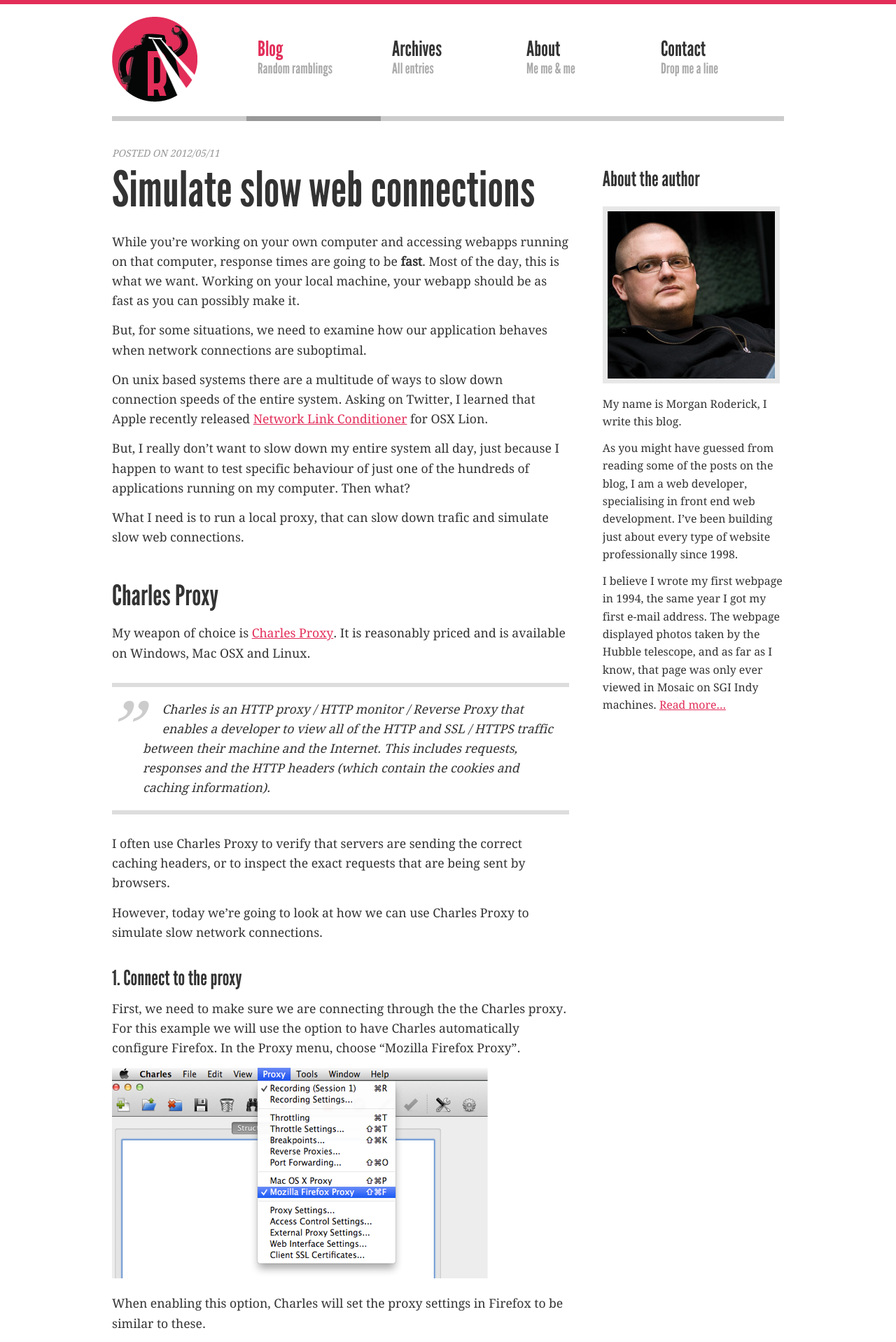
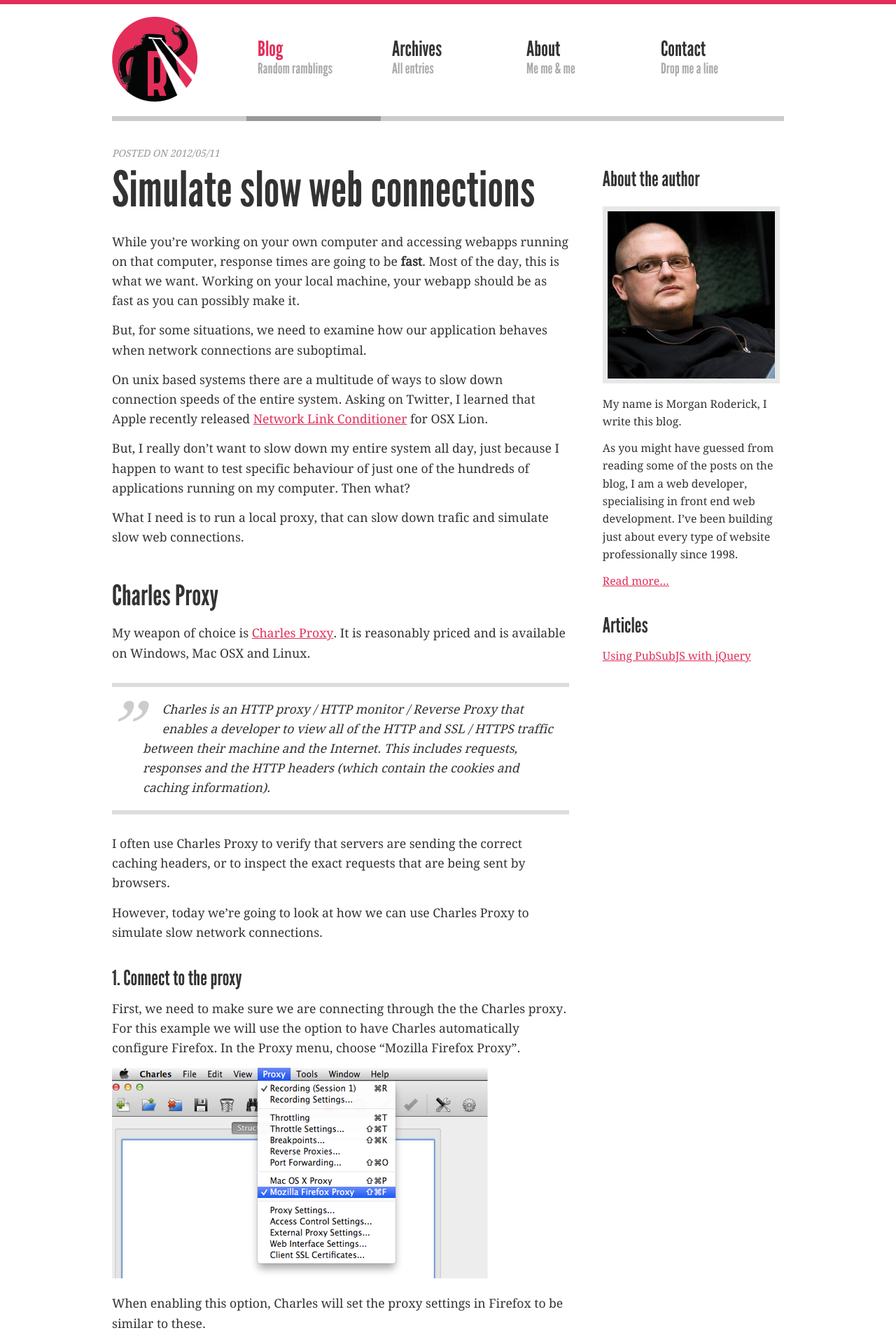
Before and after one commit to mroderick/blog.jekyll, a Jekyll site: the page built from site/index.html, in a window 1280 px wide. Shown: the top 1918 px of the page at 70% size. Built offline with Jekyll 4.4.1, drawn with Linux system fonts in a browser that asks for light colours; Markdown is read by kramdown in place of the engine named in the settings; comment, search, counter and statistics services are not loaded.

Commit message:
Adding a page layout for generic articles that are not posts and linking to the pubsubjs with jquery article from frontpage

```diff
--- a/site/_layouts/default.html
+++ b/site/_layouts/default.html
@@ -31,24 +31,27 @@
 				</nav>
 				<a href="http://feeds2.feedburner.com/roderick" class="feed">Subscribe to the feed</a>
 			</header>
+
 			<div id="main" role="main">
 				{{ content }}
 			</div>
+
 			{% if page.site_section == 'frontpage blog' %}
 		 	<aside id="sidebar">
 
 				<div class="about-teaser">
 					<h3>About the author</h3>
-
 					<figure>
 						<img class="profile-img" src="/images/morg-profile.jpg" alt="Morgan Roderick" />
 					</figure>
+					<p>My name is Morgan Roderick, I write this blog.</p>
+					<p>As you might have guessed from reading some of the posts on the blog, I am a web developer, specialising in front end web development. I’ve been building just about every type of website professionally since 1998.</p>
+					<p><a href="/about">Read more&hellip;</a></p>
 
-					<p>My name is Morgan Roderick, I write this blog.</p>
-
-					<p>As you might have guessed from reading some of the posts on the blog, I am a web developer, specialising in front end web development. I’ve been building just about every type of website professionally since 1998.</p>
-
-					<p>I believe I wrote my first webpage in 1994, the same year I got my first e-mail address. The webpage displayed photos taken by the Hubble telescope, and as far as I know, that page was only ever viewed in Mosaic on SGI Indy machines. <a href="/about">Read more...</a></p>
+					<h3>Articles</h3>
+					<ul class="articles">
+						<li><a href="/resources/using-pubsubjs-with-jquery/">Using PubSubJS with jQuery</a></li>
+					</ul>
 				</div>
 			</aside>
 			{% endif %}
--- a/site/stylesheets/style.css
+++ b/site/stylesheets/style.css
@@ -331,7 +331,12 @@ article {}
 				color: #999;
 			}
 
-
+#sidebar ul.articles {
+	margin: 0;
+	padding: 0;
+	list-style-type: none;
+	font-size: 0.9em;
+}
 
 #container footer {
 	clear: both;
```
Also changed, not shown: site/_layouts/page.html (added, +20 -0 lines), site/resources/using-pubsubjs-with-jquery/index.md (+3 -2 lines). Lines whose indentation alone changed are shown as unchanged.
